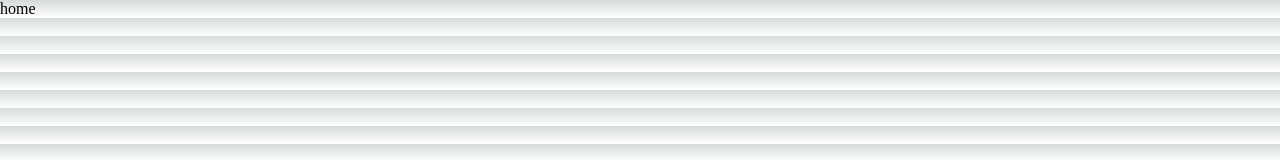
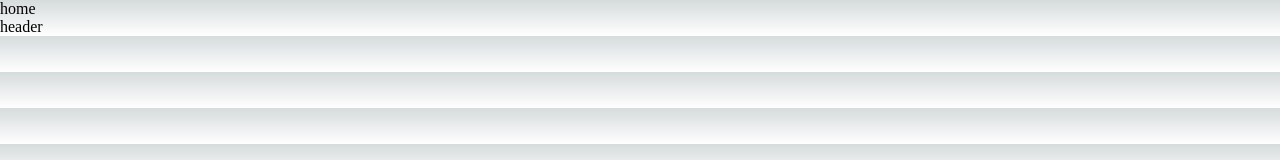
Before and after one commit to 2mdsajid/bday-client, a Next.js app: page / in a window 1280 px wide. Shown: the top 160 px of the page. Built offline with nearby package versions, Linux system fonts and the light colour scheme.

Commit message:
try commit

```diff
--- a/pages/index.tsx
+++ b/pages/index.tsx
@@ -9,6 +9,7 @@ export default function Home() {
   return (
     <>
     <div>home</div>
+    <div>header</div>
     </>
   )
 }
```
